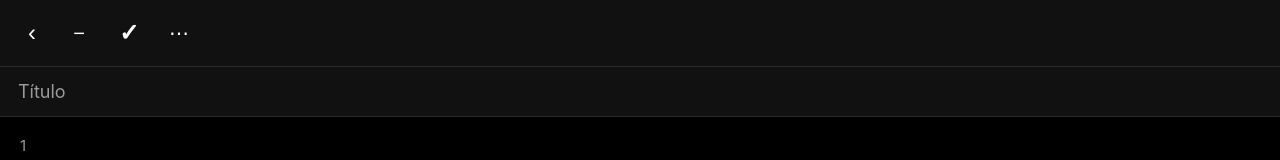
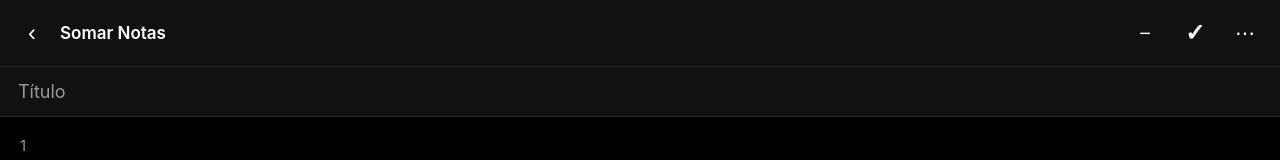
Before and after one commit to jonata-83/Somar-notas, a website: page index.html in a window 1280 px wide. Both pictures are taken after a click on the button "Nova nota". Shown: the top 160 px of the page. Drawn offline with Linux system fonts and the light colour scheme.

Commit message:
Update index.html

```diff
--- a/index.html
+++ b/index.html
@@ -739,7 +739,7 @@ function showEditor(show){
   deleteBtn.classList.toggle('hidden',!show);
   searchWrap.classList.toggle('hidden',show);
   bandsBtn.classList.toggle('hidden',show);
-  headTitle.style.display=show?'none':'';
+  headTitle.style.display=show?'':'none';
   document.getElementById('hdrShareText').classList.toggle('hidden',!show);
   document.getElementById('hdrSharePng').classList.toggle('hidden',!show);
   document.getElementById('pngThemeBtn').classList.toggle('hidden',!show);
```
